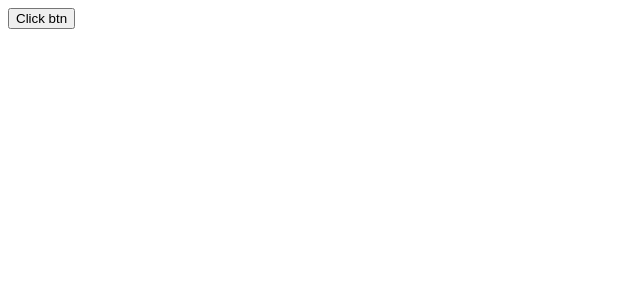
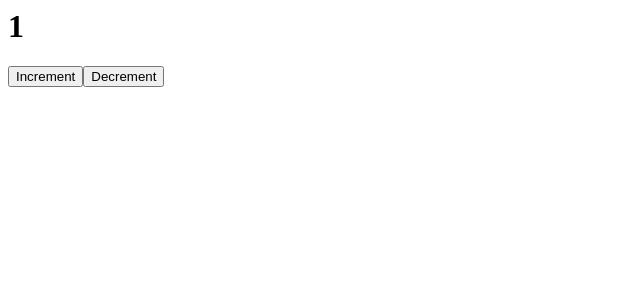
Before and after one commit to OleksiiRomanchenko/react-ja5v5y, a React (Create React App) app: page / in a window 1280 px wide. Shown: the top 300 px of the page, without its empty margins (0-640 px from the left). Built offline with nearby package versions, Linux system fonts and the light colour scheme.

Commit message:
1 file modified

```diff
--- a/src/App.js
+++ b/src/App.js
@@ -1,26 +1,37 @@
 import React, { useState, useEffect, useLayoutEffect, useRef } from 'react';
 
-export default function App() {
-  const [counter, setCounter] = useState(0);
+class App extends React.Component {
+  constructor(props) {
+    super(props);
+    this.state = { count: 0 };
+  }
 
-  useEffect(() => {
-    console.log('useEffect', counter);
-    setCounter(4);
-  }, [counter]);
+  componentDidMount() {
+    this.setState({ count: this.state.count + 1 });
+  }
 
-  useLayoutEffect(() => {
-    console.log('useLayoutEffect', counter);
-    setCounter(5);
-  });
-
-  const onClickButton = () => {
-    let newCounter = counter + 1;
-    setCounter(newCounter);
+  handleIncrement = () => {
+    this.setState({ count: this.state.count + 1 });
   };
 
-  return (
-    <div>
-      <button onClick={onClickButton}>Click btn</button>
-    </div>
-  );
+  handleDecrement = () => {
+    this.setState({ count: this.state.count - 1 });
+  };
+
+  render() {
+    return (
+      <div className="counter">
+        <h1 className="count">{this.state.count}</h1>
+
+        <button type="button" onClick={this.handleIncrement}>
+          Increment
+        </button>
+        <button type="button" onClick={this.handleDecrement}>
+          Decrement
+        </button>
+      </div>
+    );
+  }
 }
+
+export default App;
```
